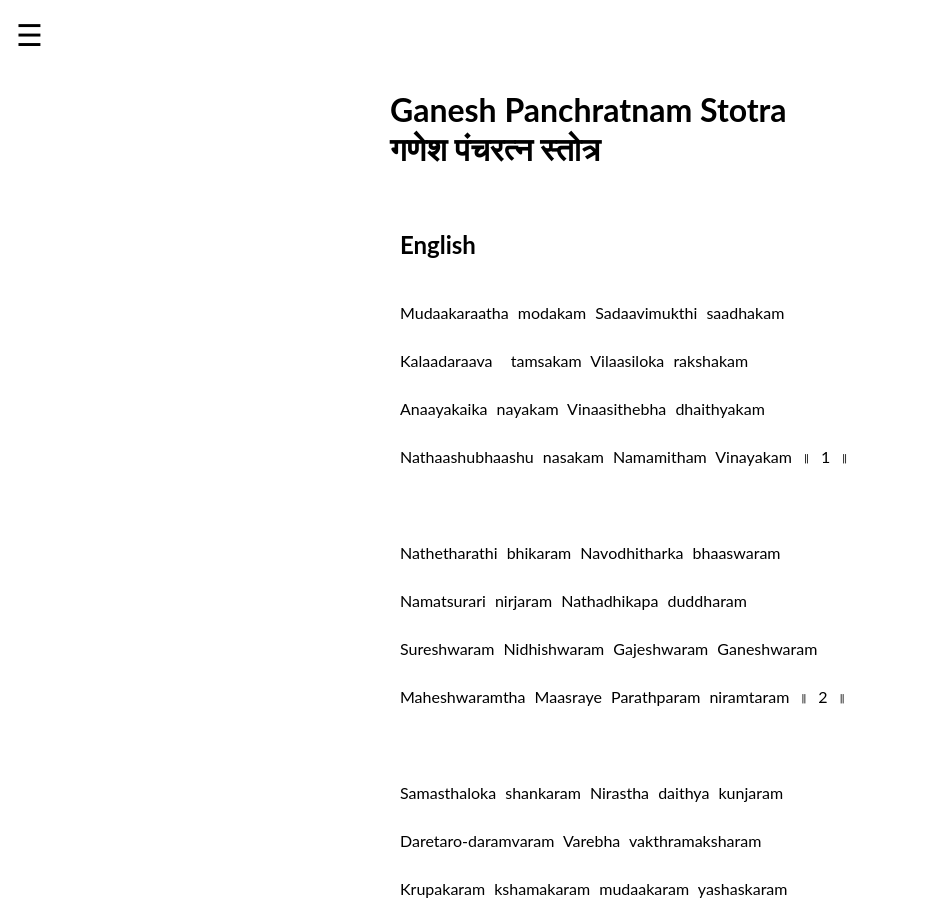
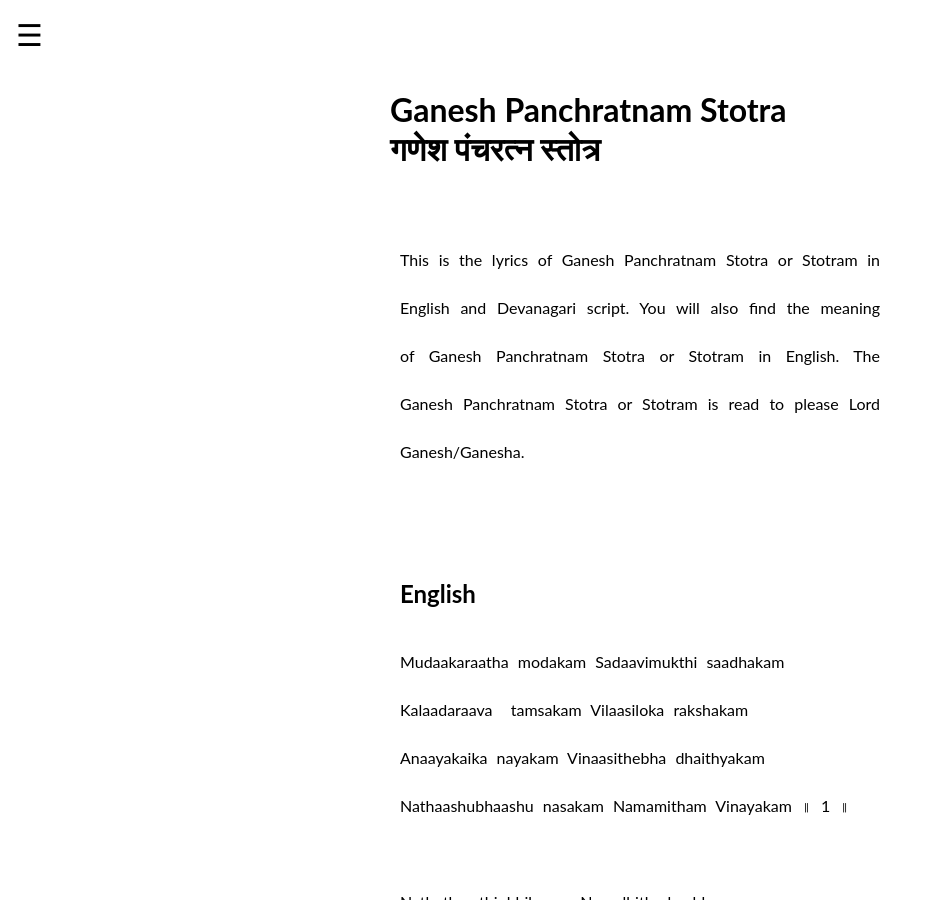
Before and after one commit to abhishekdjoshi/abhishekdjoshi.kclstr.io, a Jekyll site: the page pages/ganesh/panchratnam_stotra.html, which Jekyll copies as it is, in a window 1280 px wide and 900 px high. Shown: the whole window, without its empty margins (0-925 px from the left). Built offline with Jekyll 4.4.1, drawn with Linux system fonts in a browser that asks for light colours; a script that is not in the unit is left out.

Commit message:
Update panchratnam_stotra.html

```diff
--- a/pages/ganesh/panchratnam_stotra.html
+++ b/pages/ganesh/panchratnam_stotra.html
@@ -6,7 +6,7 @@
     <meta http-equiv="Content-Type" content="text/html; charset=UTF-8" />
     <meta
       name="description"
-      content="Learn the Ganesh Panchratnam Stotra. Read it in English and Hindi or Sanskrit."
+      content="Learn Ganesh Panchratnam Stotra or Stotram. Read the lyrics in English and Hindi or Sanskrit, and get its meaning in English."
     />
     <meta
       name="keywords"
@@ -132,7 +132,7 @@
           });
         </script>
   </head>
-  <body>
+  <body onselectstart="return false;">
     <!--Added below on 18th Feb 2020 at 8:15 PM-->
     <div id="mySidenav" class="sidenav">
       <a href="javascript:void(0)" class="closebtn" onclick="closeNav()"
@@ -163,6 +163,14 @@
     <div class="center-div">
       <h1>Ganesh Panchratnam Stotra <br /> गणेश पंचरत्न स्तोत्र</h1>
       <br />
+
+      <p>
+          This is the lyrics of Ganesh Panchratnam Stotra or Stotram in English and Devanagari
+          script. You will also find the meaning of Ganesh Panchratnam Stotra or Stotram in
+          English. The Ganesh Panchratnam Stotra or Stotram is read to please Lord
+          Ganesh/Ganesha.
+        </p>
+        <br /><br /><br />
 
       <h2>English</h2>
       <p>
```
